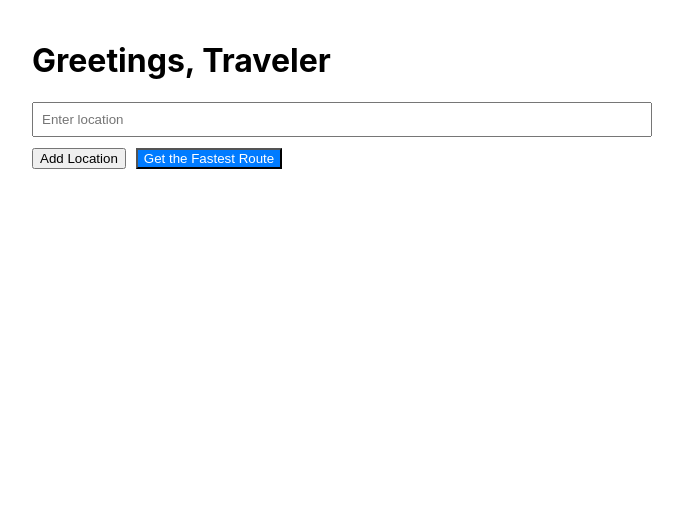
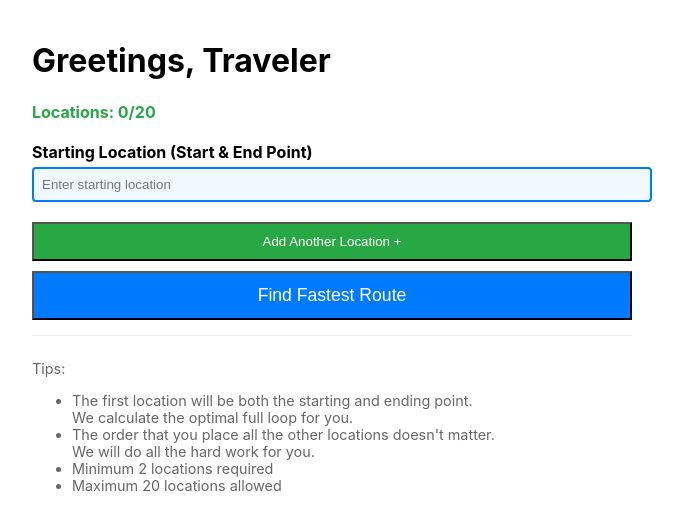
Before and after one commit to NGWi/the_traveler, a React (Create React App) app: page / in a window 1280 px wide. Shown: the top 530 px of the page, without its empty margins (308-991 px from the left). Built offline with nearby package versions, Linux system fonts and the light colour scheme.

Commit message:
Some UX improvements.

```diff
--- a/src/App.js
+++ b/src/App.js
@@ -5,84 +5,203 @@ function App() {
   const [locations, setLocations] = useState(['']);
   const [result, setResult] = useState(null);
   const [loading, setLoading] = useState(false);
+  const MAX_LOCATIONS = 20;
+  const WARNING_THRESHOLD = 15;
+
+  const validLocationsCount = locations.filter(loc => loc.trim() !== '').length;
+
+  const getCounterColor = () => {
+    if (validLocationsCount >= MAX_LOCATIONS) return '#dc3545';
+    if (validLocationsCount >= WARNING_THRESHOLD) return '#ffc107';
+    return '#28a745';
+  };
 
   const handleSubmit = async (e) => {
     e.preventDefault();
+
+    const cleanLocations = locations.filter(loc => loc.trim() !== '');
+
+    if (cleanLocations.length < 2) {
+      alert('Please enter at least 2 valid locations');
+      return;
+    }
+
+    if (cleanLocations.length > MAX_LOCATIONS) {
+      alert(`Maximum ${MAX_LOCATIONS} locations allowed`);
+      return;
+    }
+
     setLoading(true);
 
     const backendUrl = process.env.NODE_ENV === 'production'
       ? process.env.REACT_APP_BACKEND_PROD
       : process.env.REACT_APP_BACKEND_DEV;
-    console.log(process.env)
-    console.log(backendUrl)
-
-    if (!backendUrl) {
-      alert("Server configuration error");
-      setLoading(false);
-      return;
-    }
 
     try {
       const response = await axios.post(backendUrl, {
-        locations: locations.filter(loc => loc.trim() !== '')
+        locations: cleanLocations
       });
 
       setResult(response.data);
     } catch (error) {
-      console.error('Error:', error.response?.data || error.message);
-      alert('Error calculating route');
+      const errorMessage = error.response?.data?.error ||
+                          error.message ||
+                          'Failed to calculate route';
+      alert(`Error: ${errorMessage}`);
     }
 
     setLoading(false);
+  };
+
+  const addLocation = () => {
+    if (locations.length >= MAX_LOCATIONS) {
+      alert(`Maximum ${MAX_LOCATIONS} locations allowed`);
+      return;
+    }
+    setLocations([...locations, '']);
   };
 
   return (
     <div className="App" style={{ padding: '20px', maxWidth: '600px', margin: '0 auto' }}>
       <h1>Greetings, Traveler</h1>
 
+      <div style={{
+        marginBottom: '20px',
+        display: 'flex',
+        justifyContent: 'space-between',
+        alignItems: 'center'
+      }}>
+        <div style={{ color: getCounterColor(), fontWeight: 'bold' }}>
+          Locations: {validLocationsCount}/{MAX_LOCATIONS}
+        </div>
+      </div>
+
       <form onSubmit={handleSubmit}>
-        {locations.map((location, index) => (
-          <div key={index} style={{ marginBottom: '10px' }}>
+        <div style={{ marginBottom: '20px' }}>
+          <label style={{ display: 'block', marginBottom: '5px', fontWeight: 'bold' }}>
+            Starting Location (Start & End Point)
+          </label>
+          <input
+            type="text"
+            value={locations[0]}
+            onChange={(e) => {
+              const newLocations = [...locations];
+              newLocations[0] = e.target.value;
+              setLocations(newLocations);
+            }}
+            placeholder="Enter starting location"
+            style={{
+              width: '100%',
+              padding: '8px',
+              border: '2px solid #007bff',
+              borderRadius: '4px',
+              backgroundColor: '#f0f8ff'
+            }}
+          />
+        </div>
+
+        {locations.slice(1).map((location, index) => (
+          <div key={index + 1} style={{ marginBottom: '10px' }}>
             <input
               type="text"
               value={location}
               onChange={(e) => {
                 const newLocations = [...locations];
-                newLocations[index] = e.target.value;
+                newLocations[index + 1] = e.target.value;
                 setLocations(newLocations);
               }}
-              placeholder="Enter location"
-              style={{ width: '100%', padding: '8px' }}
+              placeholder={`Location ${index + 2}`}
+              style={{
+                width: '100%',
+                padding: '8px',
+                border: validLocationsCount >= MAX_LOCATIONS ? '1px solid #dc3545' : '1px solid #ddd'
+              }}
             />
           </div>
         ))}
 
+        <div style={{ margin: '15px 0' }}>
           <button
             type="button"
-          onClick={() => setLocations([...locations, ''])}
-          style={{ marginRight: '10px', marginBottom: '10px' }}
+            onClick={addLocation}
+            style={{
+              width: '100%',
+              marginBottom: '10px',
+              backgroundColor: locations.length >= MAX_LOCATIONS ? '#ccc' : '#28a745',
+              color: 'white',
+              padding: '10px',
+              cursor: locations.length >= MAX_LOCATIONS ? 'not-allowed' : 'pointer'
+            }}
+            disabled={locations.length >= MAX_LOCATIONS}
           >
-          Add Location
+            {locations.length >= MAX_LOCATIONS ? 'Maximum Locations Reached' : 'Add Another Location +'}
           </button>
 
           <button
             type="submit"
             disabled={loading}
-          style={{ background: loading ? '#ccc' : '#007bff', color: 'white' }}
+            style={{
+              width: '100%',
+              background: loading ? '#ccc' : '#007bff',
+              color: 'white',
+              padding: '12px',
+              fontSize: '1.1em',
+              cursor: loading ? 'not-allowed' : 'pointer'
+            }}
           >
-          {loading ? 'Calculating...' : 'Get the Fastest Route'}
+            {loading ? 'Calculating Optimal Route...' : 'Find Fastest Route'}
           </button>
+        </div>
+
+        <div style={{
+          color: '#666',
+          fontSize: '0.9em',
+          marginTop: '10px',
+          borderTop: '1px solid #eee',
+          paddingTop: '10px'
+        }}>
+          <p>Tips:</p>
+          <ul>
+            <li>The first location will be both the starting and ending point.
+                <br /> We calculate the optimal full loop for you.
+            </li>
+            <li> The order that you place all the other locations doesn't matter.
+              <br />We will do all the hard work for you.
+            </li>
+            <li>Minimum 2 locations required</li>
+            <li>Maximum {MAX_LOCATIONS} locations allowed</li>
+          </ul>
+        </div>
       </form>
 
       {result && (
-        <div style={{ marginTop: '20px' }}>
-          <h2>Fastest Route</h2>
-          <ol>
+        <div style={{
+          marginTop: '20px',
+          padding: '15px',
+          backgroundColor: '#f8f9fa',
+          borderRadius: '4px',
+          border: '1px solid #dee2e6'
+        }}>
+          <h2 style={{ color: '#2c3e50', marginBottom: '15px' }}>Optimal Route</h2>
+          <ol style={{ textAlign: 'left', paddingLeft: '20px' }}>
             {result.optimal_route.map((location, index) => (
-              <li key={index}>{location}</li>
+                <li key={index} style={{ margin: '8px 0' }}>
+                    {index === 0 && 'Start: '}
+                    {location}
+                </li>
             ))}
+            {/* Add the starting location again at the end */}
+            <li style={{ margin: '8px 0' }}>
+                End: {result.optimal_route[0]} {/* Assuming the first location is the starting point */}
+            </li>
         </ol>
-          <p>Total Time: {(result.total_time)}</p>
+          <p style={{
+            fontWeight: 'bold',
+            marginTop: '15px',
+            color: '#007bff'
+          }}>
+            Total Travel Time: {result.total_time}
+          </p>
         </div>
       )}
     </div>
```
Also changed, not shown: 1 other file (tests, documents, lock files or other folders). Lines whose indentation alone changed are shown as unchanged.
